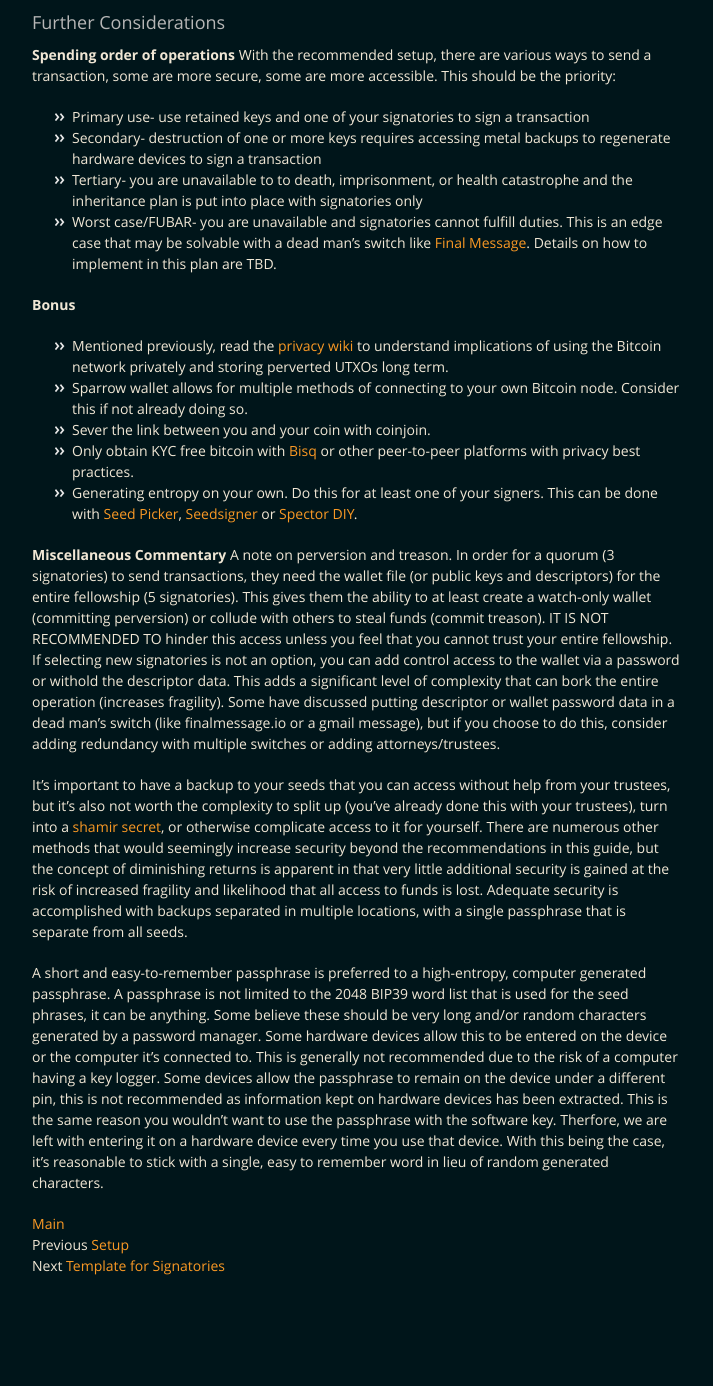
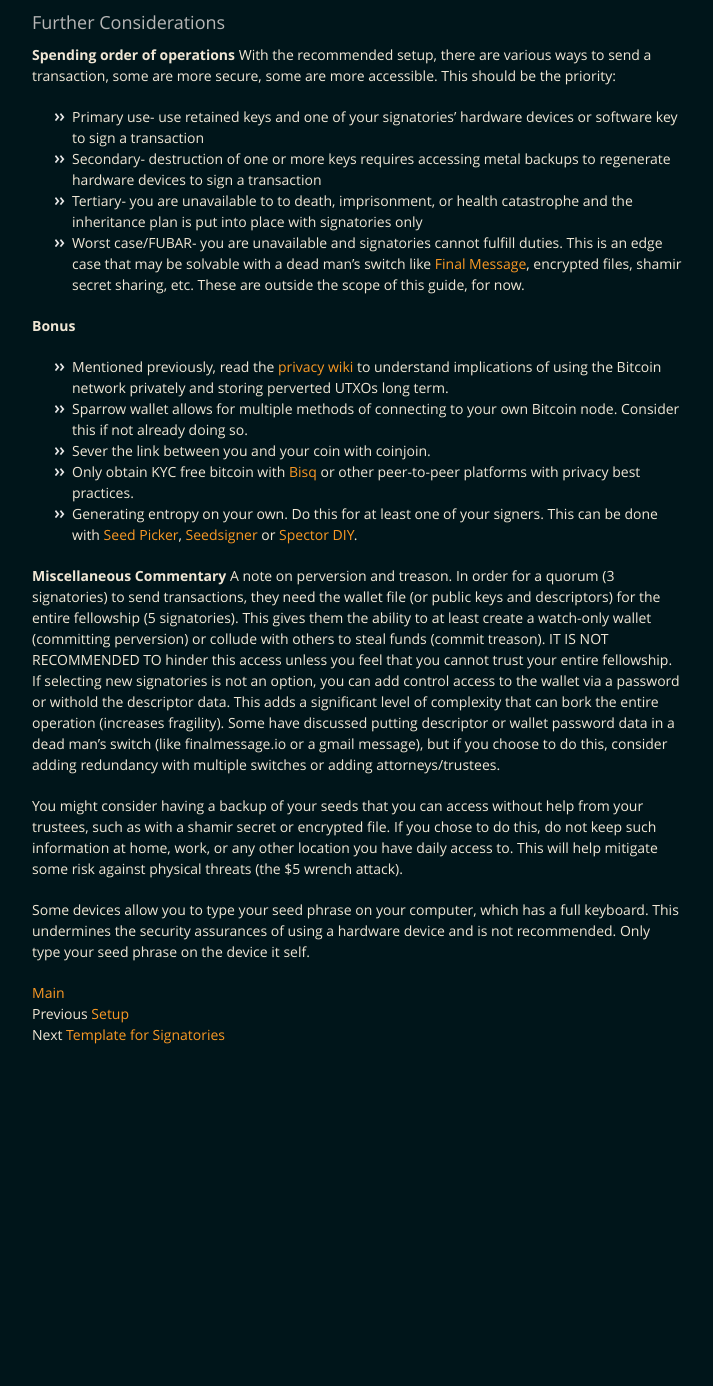
Before and after one commit to tank-erosion/tank-erosion.github.io, a Jekyll site: the page built from pages/considerations.md, in a window 1280 px wide. Shown: the whole page, without its empty margins (283-996 px from the left). Built offline with Jekyll 4.4.1, drawn with Linux system fonts in a browser that asks for light colours; our own code applies the rules of GitHub Pages for plain Markdown files; after the commit the page ends 1155 px from its top, so only the background shows below that.

Commit message:
removed passphrases, added who is this for?

```diff
--- a/pages/considerations.md
+++ b/pages/considerations.md
@@ -6,13 +6,13 @@ layout: default
 
 **Spending order of operations**
 With the recommended setup, there are various ways to send a transaction, some are more secure, some are more accessible. This should be the priority:
-* Primary use- use retained keys and one of your signatories to sign a transaction
+* Primary use- use retained keys and one of your signatories' hardware devices or software key to sign a transaction
 * Secondary- destruction of one or more keys requires accessing metal backups to regenerate hardware devices to sign a transaction
 * Tertiary- you are unavailable to to death, imprisonment, or health catastrophe and the inheritance plan is put into place with signatories only
-* Worst case/FUBAR- you are unavailable and signatories cannot fulfill duties. This is an edge case that may be solvable with a dead man's switch like [Final Message](https://finalmessage.io/). Details on how to implement in this plan are TBD.
+* Worst case/FUBAR- you are unavailable and signatories cannot fulfill duties. This is an edge case that may be solvable with a dead man's switch like <a target="_blank" rel="noopener noreferrer" href="https://finalmessage.io/">Final Message</a>, encrypted files, shamir secret sharing, etc. These are outside the scope of this guide, for now.
 
 **Bonus**
-* Mentioned previously, read the [privacy wiki](https://en.bitcoin.it/wiki/Privacy) to understand implications of using the Bitcoin network privately and storing perverted UTXOs long term.
+* Mentioned previously, read the <a target="_blank" rel="noopener noreferrer" href="https://en.bitcoin.it/wiki/Privacy">privacy wiki</a> to understand implications of using the Bitcoin network privately and storing perverted UTXOs long term.
 * Sparrow wallet allows for multiple methods of connecting to your own Bitcoin node. Consider this if not already doing so.
 * Sever the link between you and your coin with coinjoin.
 * Only obtain KYC free bitcoin with <a target="_blank" rel="noopener noreferrer" href="https://bisq.network/">Bisq</a> or other peer-to-peer platforms with privacy best practices.
@@ -21,9 +21,9 @@ With the recommended setup, there are various ways to send a transaction, some a
 **Miscellaneous Commentary**
 A note on perversion and treason. In order for a quorum (3 signatories) to send transactions, they need the wallet file (or public keys and descriptors) for the entire fellowship (5 signatories). This gives them the ability to  at least create a watch-only wallet (committing perversion) or collude with others to steal funds (commit treason). IT IS NOT RECOMMENDED TO hinder this access unless you feel that you cannot trust your entire fellowship. If selecting new signatories is not an option, you can add control access to the wallet via a password or withold the descriptor data. This adds a significant level of complexity that can bork the entire operation (increases fragility). Some have discussed putting descriptor or wallet password data in a dead man's switch (like finalmessage.io or a gmail message), but if you choose to do this, consider adding redundancy with multiple switches or adding attorneys/trustees.
 
-It's important to have a backup to your seeds that you can access without help from your trustees, but it's also not worth the complexity to split up (you've already done this with your trustees), turn into a <a target="_blank" rel="noopener noreferrer" href="https://blog.keys.casa/shamirs-secret-sharing-security-shortcomings/">shamir secret</a>, or otherwise complicate access to it for yourself. There are numerous other methods that would seemingly increase security beyond the recommendations in this guide, but the concept of diminishing returns is apparent in that very little additional security is gained at the risk of increased fragility and likelihood that all access to funds is lost. Adequate security is accomplished with backups separated in multiple locations, with a single passphrase that is separate from all seeds.
+You might consider having a backup of your seeds that you can access without help from your trustees, such as with a shamir secret or encrypted file. If you chose to do this, do not keep such information at home, work, or any other location you have daily access to. This will help mitigate some risk against physical threats (the $5 wrench attack).
 
-A short and easy-to-remember passphrase is preferred to a high-entropy, computer generated passphrase. A passphrase is not limited to the 2048 BIP39 word list that is used for the seed phrases, it can be anything. Some believe these should be very long and/or random characters generated by a password manager. Some hardware devices allow this to be entered on the device or the computer it's connected to. This is generally not recommended due to the risk of a computer having a key logger. Some devices allow the passphrase to remain on the device under a different pin, this is not recommended as information kept on hardware devices has been extracted.  This is the same reason you wouldn't want to use the passphrase with the software key. Therfore, we are left with entering it on a hardware device every time you use that device. With this being the case, it's reasonable to stick with a single, easy to remember word in lieu of random generated characters.
+Some devices allow you to type your seed phrase on your computer, which has a full keyboard. This undermines the security assurances of using a hardware device and is not recommended. Only type your seed phrase on the device it self.
 
 [Main](../index.md)<br />
 Previous [Setup](setup.md)<br />
```
Also changed, not shown: pages/justifications.md (+5 -5 lines), pages/primer.md (+3 -1 lines), pages/setup.md (+3 -3 lines), pages/terminology.md (+1 -1 lines), pages/tldr.md (+1 -1 lines).
